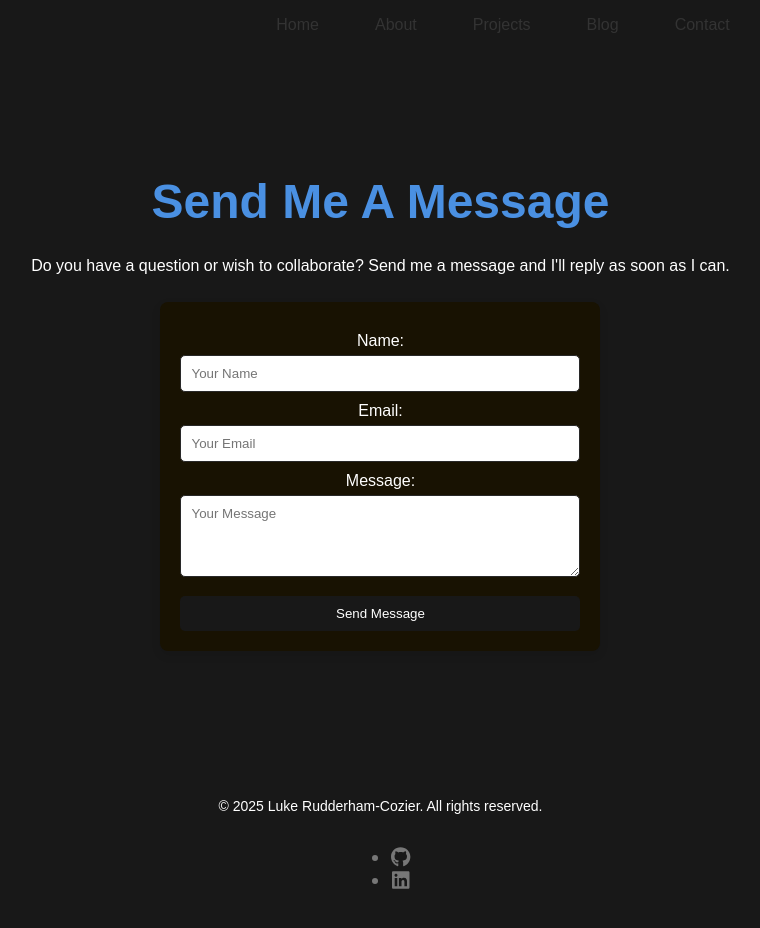
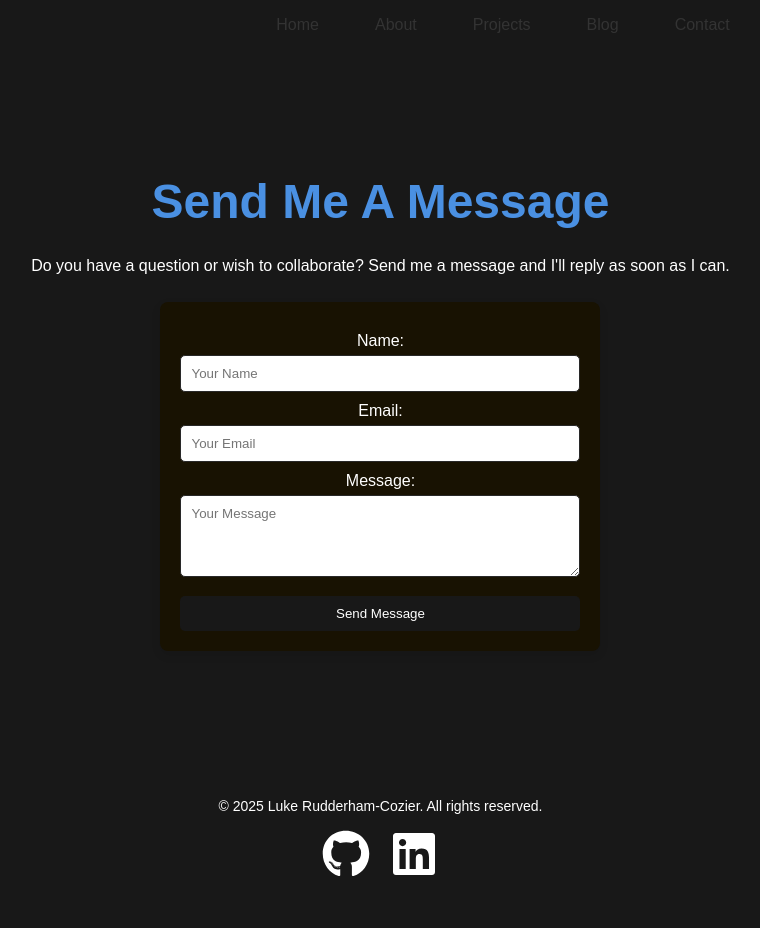
Before and after one commit to LRCozier/lacozier-devportfolio, a React (Vite) app in the folder lacportfolio/: page /lacozier-devportfolio/contact in a window 1280 px wide. Shown: the top 928 px of the page, without its empty margins (252-1012 px from the left). After the commit the page ends 902 px from the top, so only its background shows below. Built offline with nearby package versions, Linux system fonts and the light colour scheme.

Commit message:
updated footer css

```diff
--- a/lacportfolio/src/components/Footer/footer.css
+++ b/lacportfolio/src/components/Footer/footer.css
@@ -18,35 +18,36 @@ footer p {
   font-size: 0.875rem;
 }
 
-
-footer .footer-socials {
+.footer-socials {
   display: flex;
-  gap: 1rem;
+  flex-direction: row;
+  justify-content: center;
+  align-items: center;
 }
 
-footer .footer-socials a {
-  color: var(--text-secondary);
-  font-size: 1.25rem;
-  text-decoration: none;
-  transition: color 0.3s ease;
+.footer-socials ul {
+  list-style: none;
+  padding: 0;
+  margin: 0;
+  display: flex;
 }
 
-footer .footer-socials a:hover {
-  color: #ffd700;
+.footer-socials ul a {
+  margin: 0 10px;
+  color: #fff;
+  transition: color 0.3s ease;
+  display: flex;
 }
 
-@media (max-width: 768px) {
-  footer {
-    gap: 0.5rem;
-  }
-
-  footer p {
-    font-size: 0.75rem;
-  }
-
-  footer .footer-socials a {
-    font-size: 1rem;
-  }
+.footer-socials ul a:hover {
+  color: #007bff;
 }
 
-/*END - FOOTER*/
+.footer-socials ul li {
+  display: flex;
+}
+
+.footer-socials svg {
+  height: 3rem;
+  width: 3rem;
+}
```
